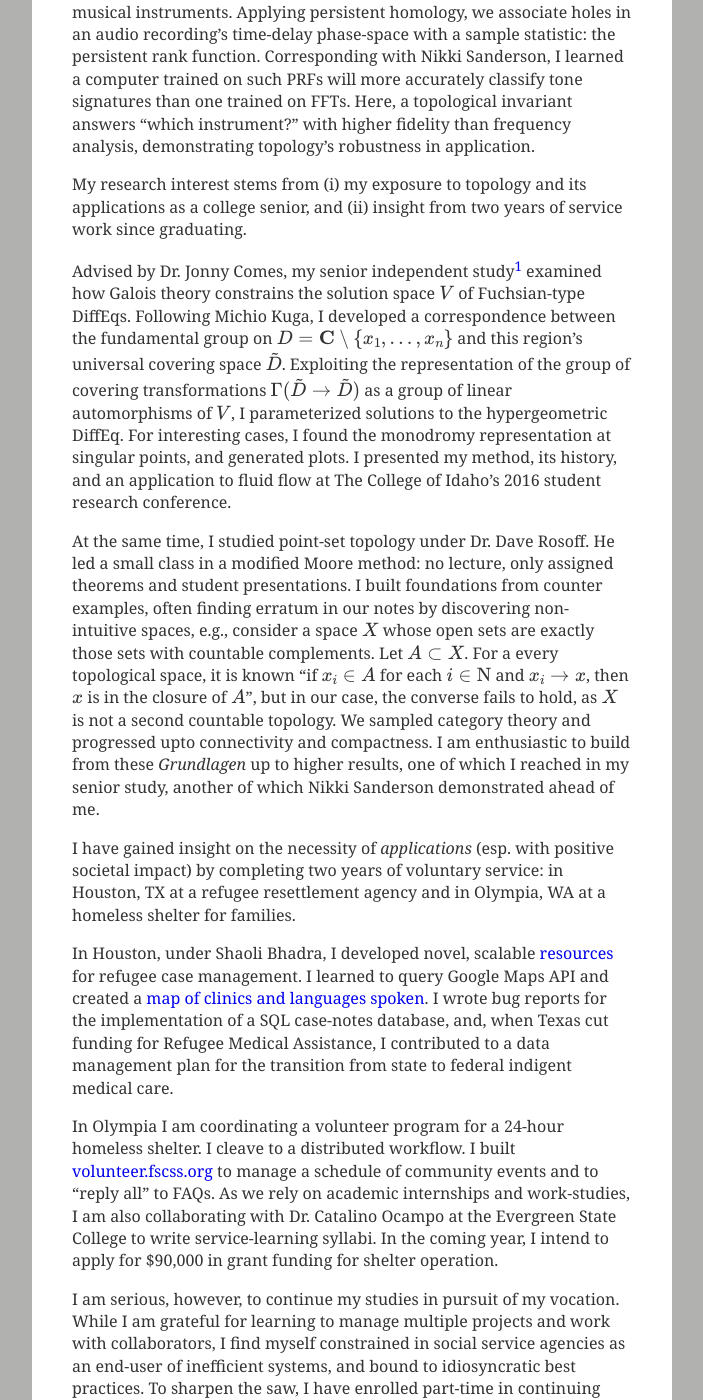
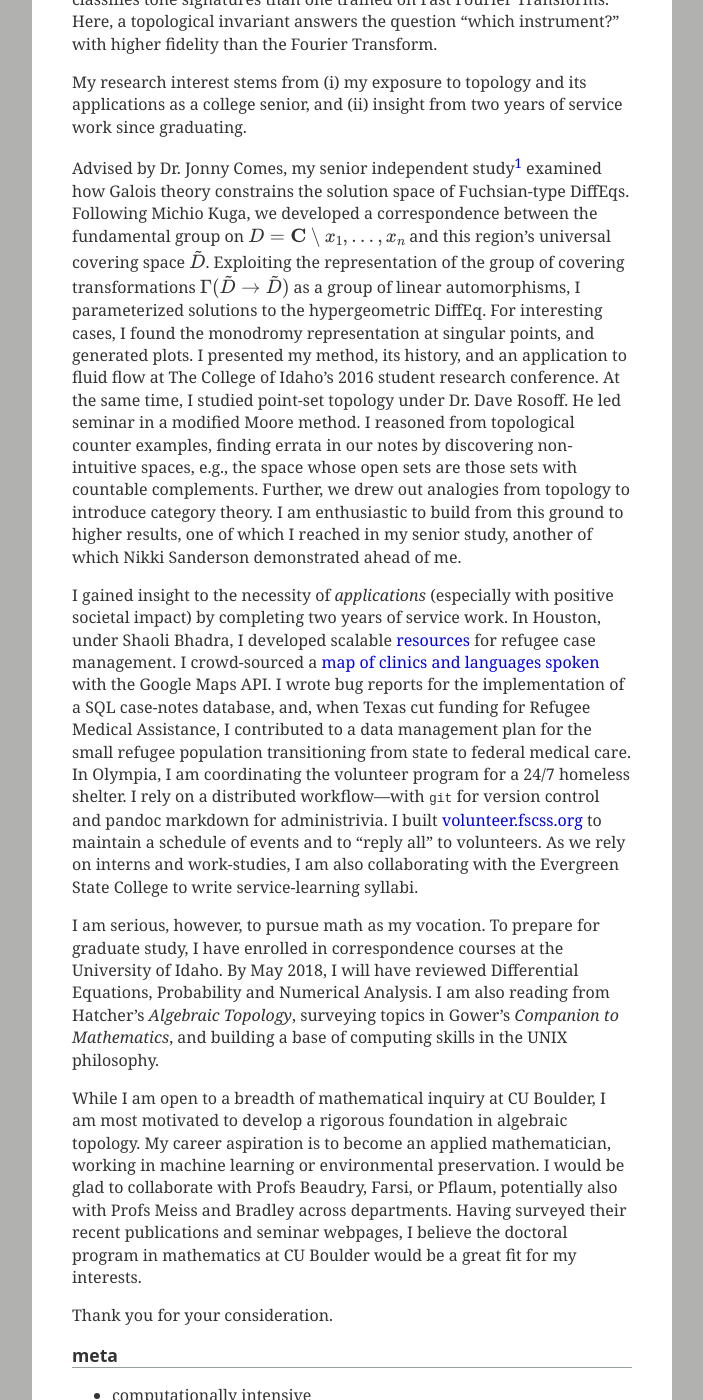
Before and after one commit to coltongrainger/blog, a Jekyll site: the page built from _posts/2017-11-28-personal-statement.md, in a window 1280 px wide and 1400 px high, scrolled down 477 px. Shown: the whole window, without its empty margins (288-991 px from the left). Built offline with Jekyll 4.4.1, drawn with Linux system fonts in a browser that asks for light colours; our own code applies the rules of GitHub Pages for plain Markdown files; formulas are drawn with MathJax 3; some of the changed text lies outside the part shown.

Commit message:
update pers to cu boulder pure math

```diff
--- a/_posts/2017-11-28-personal-statement.md
+++ b/_posts/2017-11-28-personal-statement.md
@@ -1,7 +1,8 @@
 ---
-title: Personal Statement for Grad School Apps
+title: Personal statement for grad apps
 author: Colton Grainger
 date: 2017-11-23
+modified: 2018-01-04
 status: draft
 belief: likely
 mathjax: true
@@ -9,33 +10,86 @@ tags:
   - math
 ---
 
-I aim to obtain a PhD in Mathematics, and my career aspiration is to become an applied mathematician.
+The robustness of a mathematical method determines its utility. Just
+imagine designing a communication network that fails to account for
+topological perturbations, or modeling an epidemic with strictly
+deterministic differential equations. My goal, then, is to study robust
+methods in algebraic topology and apply them in abstract and
+computational settings.
 
-## My Motivation
+For example, consider training an AI to distinguish the tone signature
+of different musical instruments. Applying persistent homology, we
+associate holes in an audio recording’s time-delay phase-space with a
+sample statistic: the persistent rank function (PRF). Corresponding with
+Nikki Sanderson, I learned a computer trained on PRFs more accurately
+classifies tone signatures than one trained on Fast Fourier Transforms.
+Here, a topological invariant answers the question “which instrument?”
+with higher fidelity than the Fourier Transform.
 
-The robustness of a mathematical method determines its utility. Just imagine designing a communication network that fails to account for dynamical perturbations, or modeling an epidemic with strictly deterministic differential equations. My goal, then, is to research robust topological methods for data analysis and physical applied mathematics. My interests, from abstract to concrete, include algebraic topology, dynamical systems, and scientific computation.
+My research interest stems from (i) my exposure to topology and its
+applications as a college senior, and (ii) insight from two years of
+service work since graduating.
 
-Consider training an AI to distinguish the tone signature of different musical instruments. Applying persistent homology, we associate holes in an audio recording's time-delay phase-space with a sample statistic: the persistent rank function. Corresponding with Nikki Sanderson, I learned a computer trained on such PRFs will more accurately classify tone signatures than one trained on FFTs. Here, a topological invariant answers "which instrument?" with higher fidelity than frequency analysis, demonstrating topology's robustness in application.
+Advised by Dr. Jonny Comes, my senior independent study[^1] examined how
+Galois theory constrains the solution space of Fuchsian-type DiffEqs.
+Following Michio Kuga, we developed a correspondence between the
+fundamental group on $D = \mathbf{C}\setminus\{x_1,\ldots,x_n\}$ and
+this region’s universal covering space $\tilde{D}$. Exploiting the
+representation of the group of covering transformations
+$\Gamma(\tilde{D} \to \tilde{D})$ as a group of linear automorphisms, I
+parameterized solutions to the hypergeometric DiffEq. For interesting
+cases, I found the monodromy representation at singular points, and
+generated plots. I presented my method, its history, and an application
+to fluid flow at The College of Idaho’s 2016 student research
+conference. At the same time, I studied point-set topology under
+Dr. Dave Rosoff. He led seminar in a modified Moore method. I reasoned
+from topological counter examples, finding errata in our notes by
+discovering non-intuitive spaces, e.g., the space whose open sets are
+those sets with countable complements. Further, we drew out analogies
+from topology to introduce category theory. I am enthusiastic to build
+from this ground to higher results, one of which I reached in my senior
+study, another of which Nikki Sanderson demonstrated ahead of me.
 
-My research interest stems from (i) my exposure to topology and its applications as a college senior, and (ii) insight from two years of service work since graduating.
+I gained insight to the necessity of *applications* (especially with
+positive societal impact) by completing two years of service work. In
+Houston, under Shaoli Bhadra, I developed scalable
+[resources](https://github.com/coltongrainger/ymca-resources) for
+refugee case management. I crowd-sourced a [map of clinics and languages
+spoken](https://drive.google.com/open?id=1kk9yn6-4nifHLIf2tGYbW_7PiYo&usp=sharing)
+with the Google Maps API. I wrote bug reports for the implementation of
+a SQL case-notes database, and, when Texas cut funding for Refugee
+Medical Assistance, I contributed to a data management plan for the
+small refugee population transitioning from state to federal medical
+care. In Olympia, I am coordinating the volunteer program for a 24/7
+homeless shelter. I rely on a distributed workflow—with `git` for
+version control and pandoc markdown for administrivia. I built
+[volunteer.fscss.org](http://volunteer.fscss.org) to maintain a schedule
+of events and to “reply all” to volunteers. As we rely on interns and
+work-studies, I am also collaborating with the Evergreen State College
+to write service-learning syllabi.
 
-Advised by Dr. Jonny Comes, my senior independent study[^study] examined how Galois theory constrains the solution space $V$ of Fuchsian-type DiffEqs. Following Michio Kuga, I developed a correspondence between the fundamental group on $D = \mathbf{C}\setminus\\{x_1,\ldots,x_n\\}$ and this region's universal covering space $\tilde{D}$. Exploiting the representation of the group of covering transformations $\Gamma(\tilde{D} \to \tilde{D})$ as a group of linear automorphisms of $V$, I parameterized solutions to the hypergeometric DiffEq. For interesting cases, I found the monodromy representation at singular points, and generated plots. I presented my method, its history, and an application to fluid flow at The College of Idaho's 2016 student research conference.
+I am serious, however, to pursue math as my vocation. To prepare for
+graduate study, I have enrolled in correspondence courses at the
+University of Idaho. By May 2018, I will have reviewed Differential
+Equations, Probability and Numerical Analysis. I am also reading from
+Hatcher’s *Algebraic Topology*, surveying topics in Gower’s *Companion
+to Mathematics*, and building a base of computing skills in the UNIX
+philosophy.
 
-[^study]: C. Grainger, [Applications of Galois Theory: Monodromy Groups and Fuchsian Differential Equation](http://coltongrainger.com/documents/cgrainger_coursework_galois_poster.pdf), The College of Idaho Student Research Conference, 2016.
+While I am open to a breadth of mathematical inquiry at CU Boulder, I am
+most motivated to develop a rigorous foundation in algebraic
+topology. My career aspiration is to become an applied mathematician, working
+in machine learning or environmental preservation. I would be glad to
+collaborate with Profs Beaudry, Farsi, or Pflaum, potentially also with
+Profs Meiss and Bradley across departments. Having surveyed their recent
+publications and seminar webpages, I believe the doctoral program in
+mathematics at CU Boulder would be a great fit for my interests.
 
-At the same time, I studied point-set topology under Dr. Dave Rosoff. He led a small class in a modified Moore method: no lecture, only assigned theorems and student presentations. I built foundations from counter examples, often finding erratum in our notes by discovering non-intuitive spaces, e.g., consider a space $X$ whose open sets are exactly those sets with countable complements. Let $A \subset X$. For a every topological space, it is known "if $x_i \in A$ for each $i \in \mathrm{N}$ and $x_i \to x$, then $x$ is in the closure of $A$", but in our case, the converse fails to hold, as $X$ is not a second countable topology. We sampled category theory and progressed upto connectivity and compactness. I am enthusiastic to build from these *Grundlagen* up to higher results, one of which I reached in my senior study, another of which Nikki Sanderson demonstrated ahead of me.
+Thank you for your consideration.
 
-I have gained insight on the necessity of *applications* (esp. with positive societal impact) by completing two years of voluntary service: in Houston, TX at a refugee resettlement agency and in Olympia, WA at a homeless shelter for families.
+[^1]: C. Grainger, [Applications of Galois Theory: Monodromy Groups and Fuchsian DiffEqs](http://coltongrainger.com/documents/cgrainger_coursework_galois_poster.pdf), College of Idaho SRC, 2016.
 
-In Houston, under Shaoli Bhadra, I developed novel, scalable [resources](https://github.com/coltongrainger/ymca-resources) for refugee case management. I learned to query Google Maps API and created a [map of clinics and languages spoken](https://drive.google.com/open?id=1kk9yn6-4nifHLIf2tGYbW_7PiYo&usp=sharing). I wrote bug reports for the implementation of a SQL case-notes database, and, when Texas cut funding for Refugee Medical Assistance, I contributed to a data management plan for the transition from state to federal indigent medical care.
-
-In Olympia I am coordinating a volunteer program for a 24-hour homeless shelter. I cleave to a distributed workflow. I built [volunteer.fscss.org](https://volunteer.fscss.org) to manage a schedule of community events and to "reply all" to FAQs. As we rely on academic internships and work-studies, I am also collaborating with Dr. Catalino Ocampo at the Evergreen State College to write service-learning syllabi. In the coming year, I intend to apply for \\$90,000 in grant funding for shelter operation.
-
-I am serious, however, to continue my studies in pursuit of my vocation. While I am grateful for learning to manage multiple projects and work with collaborators, I find myself constrained in social service agencies as an end-user of inefficient systems, and bound to idiosyncratic best practices. To sharpen the saw, I have enrolled part-time in continuing education through the University of Idaho's Engineering Outreach program. I will complete courses in Probabilty, Differential Equations, and Numerical Methods by May 2018. Independently, I am learning to chew on data with UNIX tools and to write interactive expositions with Juptyer notebooks.
-
-Though I am open to a wide variety of research in applied math, my experience with messy data sets and my appetite for topology leads naturally into topological data analysis. I would be enthusiastic to collaborate with Professors Meiss (APPM), Bradley (CSCI) and Beaudry (MATH). I see fruitful application of TDA in signal processing and network analysis; I am also curious to research the shape of data in material science and to understand contaminant dispersion in watersheds. Upon obtaining a PhD, I imagine myself working in a research laboratory in the Western United States.
-
-## Teaching
+## meta
 
 - computationally intensive
 	- TeX, Markdown, MathJax, Mathbook
```
